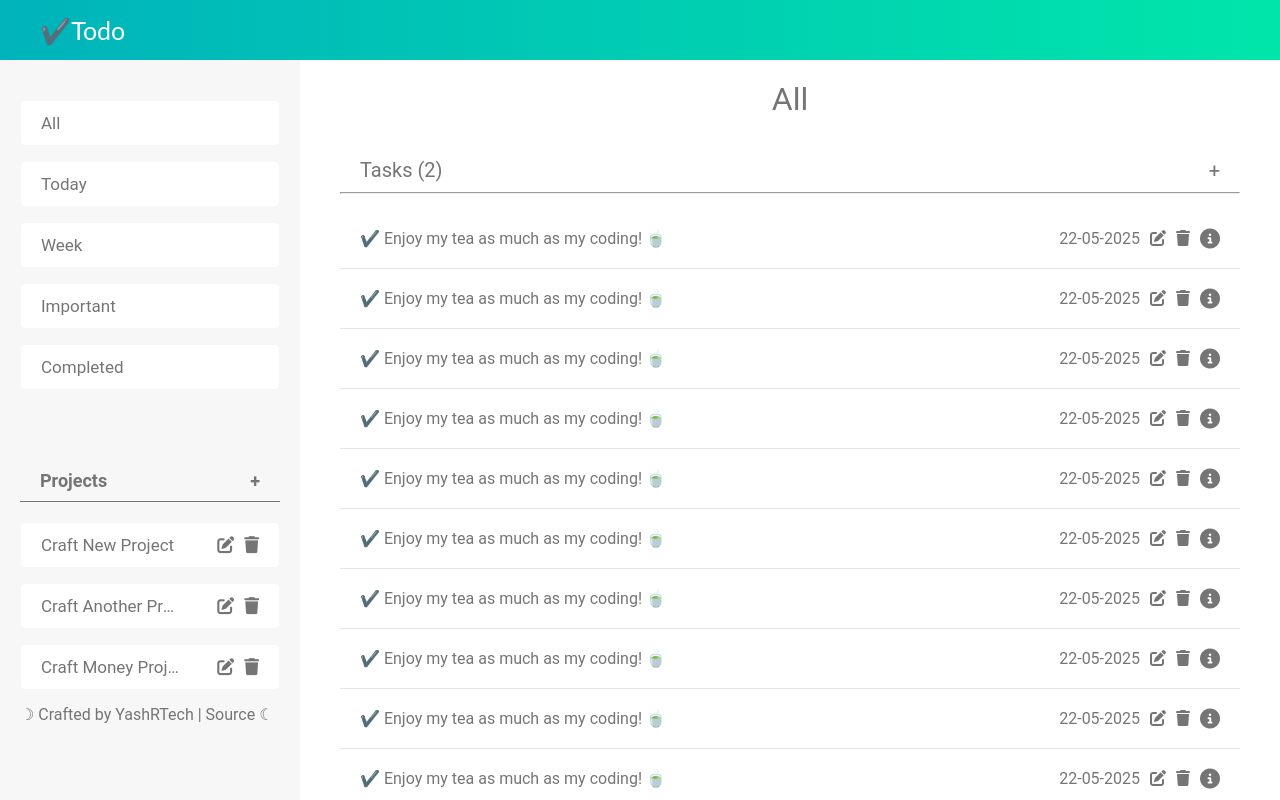
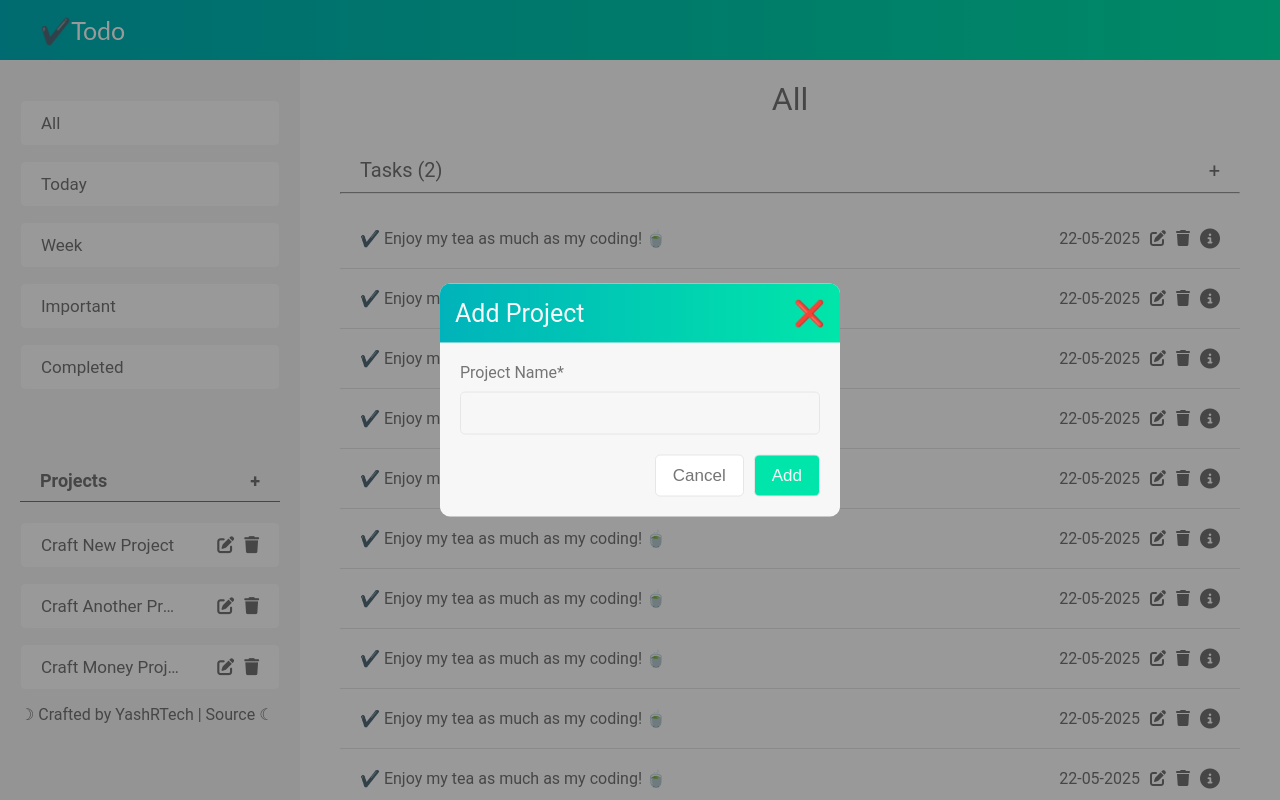
Before and after one commit to YashRTech/Todo-List, a website built with webpack: page src/template.html in a window 1280 px wide. Built offline with nearby package versions, Linux system fonts and the light colour scheme.

Commit message:
Added project-input-container

```diff
--- a/src/index.js
+++ b/src/index.js
@@ -1,4 +1,7 @@
 import "./styles/style.css";
+import "./modules/factories.js"
+import "./modules/logic.js"
+import "./modules/dom.js"
 
 
 import { format, isToday, isPast, compareAsc } from 'date-fns';
--- a/src/styles/style.css
+++ b/src/styles/style.css
@@ -141,3 +141,90 @@ main {
   display: flex;
   gap: 10px;
 }
+
+
+
+/*! Project input container */
+.project-input-container {
+  position: fixed;
+  top: 50%;
+  left: 50%;
+  transform: translate(-50%, -50%);
+  z-index: 100;
+  background-color: var(--light-grey);
+  border-radius: 10px;
+  overflow: hidden;
+  width: 400px;
+  display: flex;
+  gap: 20px;
+  flex-direction: column;
+}
+.project-input-header {
+  background-image: linear-gradient(
+    90deg,
+    var(--aqua) 0%,
+    var(--light-aqua) 100%
+  );
+  padding: 15px;
+  font-size: 25px;
+  display: flex;
+  justify-content: space-between;
+  color: var(--light-grey);
+}
+.project-inputs {
+  padding: 0 20px 20px;
+  color: var(--dark-grey);
+  display: flex;
+  flex-direction: column;
+  gap: 20px;
+}
+.project-name {
+  display: flex;
+  flex-direction: column;
+  gap: 10px;
+}
+#project-name-input {
+  padding: 10px;
+  font-size: 18px;
+  border: 1px solid var(--grey);
+  border-radius: 5px;
+  background-color: inherit;
+  color: var(--dark-grey);
+}
+
+.project-btns{
+  display: flex;
+  justify-content: flex-end;
+  gap: 10px;
+}
+.btn {
+  background-color: var(--white);
+  color: var(--dark-grey);
+  border: 1px solid var(--grey);
+  transition: 0.3s;
+  padding: 10px 17px;
+  cursor: pointer;
+  border-radius: 5px;
+  font-size: 17px;
+}
+.btn-add{
+  background-color: var(--light-aqua);
+  color: var(--light-grey);
+}
+
+
+
+
+/*! Overlay */
+.hidden {
+  display: none;
+}
+.overlay {
+  position: absolute;
+  top: 0;
+  left: 0;
+  height: 100%;
+  width: 100%;
+  background-color: black;
+  opacity: 0.4;
+}
--- a/src/template.html
+++ b/src/template.html
@@ -38,7 +38,7 @@
             <div class="projects-nav">
                 <h2 class="nav-projects-title">
                     <span>Projects</span>
-                    <span>+</span>
+                    <span class="add-new-project">+</span>
                 </h2>
                 <a href="#" class="project-link">
                     <p class="project-text">Craft New Project</p>
@@ -212,6 +212,28 @@
         </main>
     </div>
 
+    <div class="project-input-container">
+        <div class="project-input-header">
+            <p>Add Project</p>
+            <p>❌</p>
+        </div>
+        <div class="project-inputs">
+            <div class="project-name">
+                <label for="project-name-input">Project Name*</label>
+                <input type="text" name="name" id="project-name-input" required>
+            </div>
+            <div class="project-btns">
+                <button class="btn btn-cancel">Cancel</button>
+                <button class="btn btn-add">Add</button>
+            </div>
+        </div>
+
+    </div>
+
+    <div class="overlay"></div>
+
+
+
 
     <!-- <footer>
         <p>© 2025 Yash Tiwari <a href="https://github.com/YashRTech/Restaurant-Page/tree/gh-pages" target="_blank"><img
```
